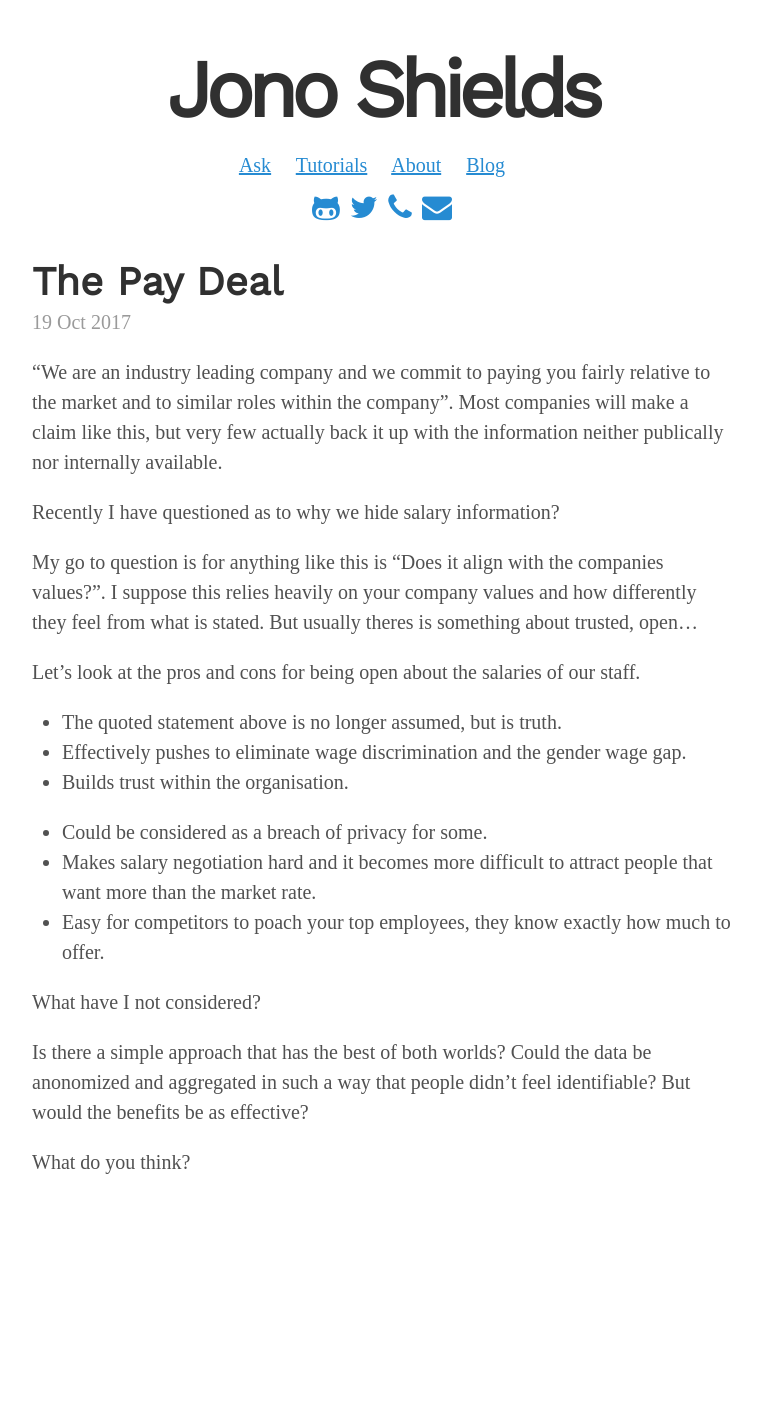
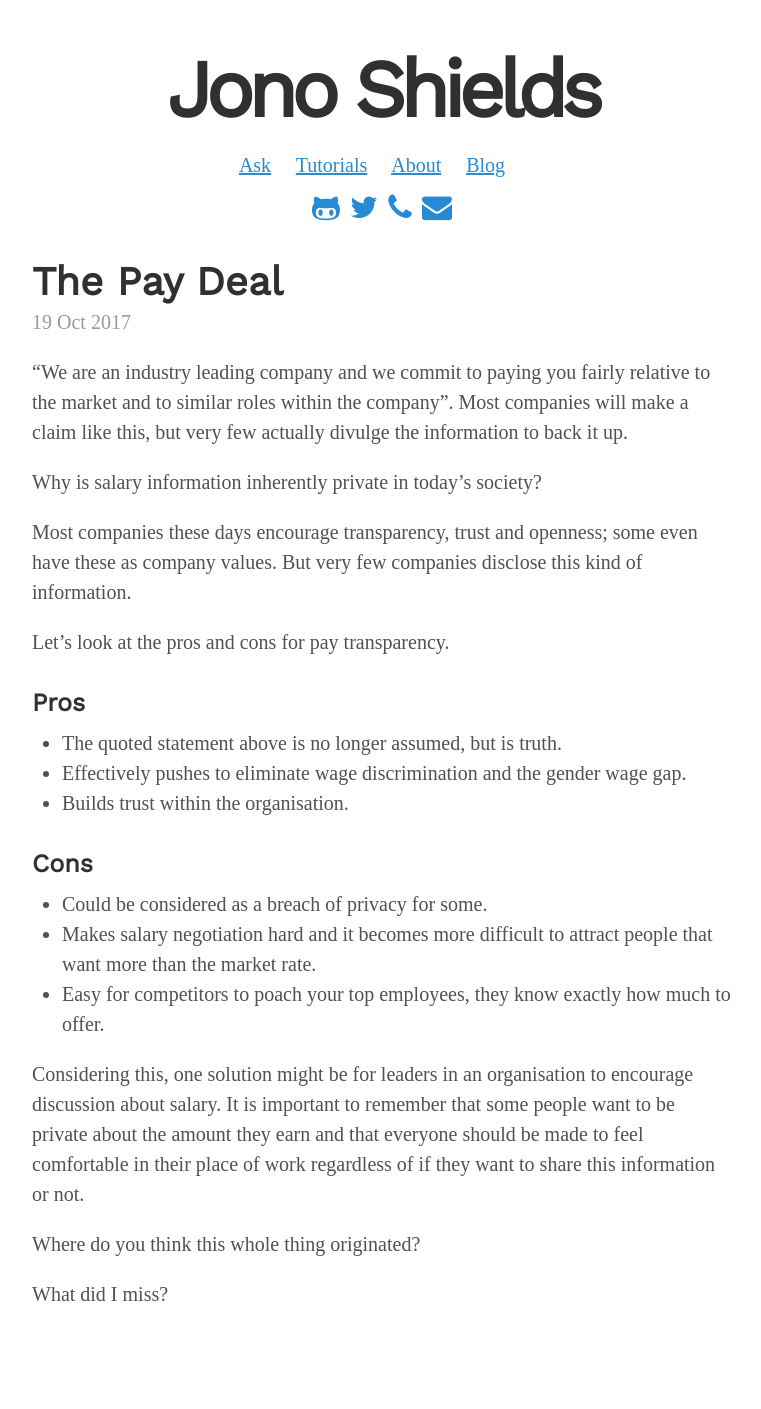
Before and after one commit to foopod/blog-2.0, a Jekyll site: the page built from _posts/2017-10-25-the-pay-deal.md, in a window 1280 px wide. Shown: the whole page, without its empty margins (258-1019 px from the left). Built offline with Jekyll 4.4.1, drawn with Linux system fonts in a browser that asks for light colours; nearby versions of some CDN libraries; some web fonts are replaced; comment, search, counter and statistics services are not loaded; before the commit the page ends 1277 px from its top, so only the background shows below that.

Commit message:
finished article

```diff
--- a/_posts/2017-10-25-the-pay-deal.md
+++ b/_posts/2017-10-25-the-pay-deal.md
@@ -7,24 +7,28 @@ tagline: The Pay Deal
 description: How do you know your salary is fair? Is market rate?
 ---
 
-“We are an industry leading company and we commit to paying you fairly relative to the market and to similar roles within the company”. Most companies will make a claim like this, but very few actually back it up with the information neither publically nor internally available.
+“We are an industry leading company and we commit to paying you fairly relative to the market and to similar roles within the company”. Most companies will make a claim like this, but very few actually divulge the information to back it up.
 
-Recently I have questioned as to why we hide salary information?
+Why is salary information inherently private in today's society?
 
-My go to question is for anything like this is "Does it align with the companies values?". I suppose this relies heavily on  your company values and how differently they feel from what is stated. But usually theres is something about trusted, open...
+Most companies these days encourage transparency, trust and openness; some even have these as company values. But very few companies disclose this kind of information.
 
-Let's look at the pros and cons for being open about the salaries of our staff.
+Let's look at the pros and cons for pay transparency.
+
+### Pros
 
 + The quoted statement above is no longer assumed, but is truth.
 + Effectively pushes to eliminate wage discrimination and the gender wage gap.
 + Builds trust within the organisation.
 
+### Cons
+
 - Could be considered as a breach of privacy for some.
 - Makes salary negotiation hard and it becomes more difficult to attract people that want more than the market rate.
 - Easy for competitors to poach your top employees, they know exactly how much to offer.
 
-What have I not considered?
+Considering this, one solution might be for leaders in an organisation to encourage discussion about salary. It is important to remember that some people want to be private about the amount they earn and that everyone should be made to feel comfortable in their place of work regardless of if they want to share this information or not.
 
-Is there a simple approach that has the best of both worlds? Could the data be anonomized and aggregated in such a way that people didn't feel identifiable? But would the benefits be as effective?
+Where do you think this whole thing originated?
 
-What do you think?
+What did I miss?
```
